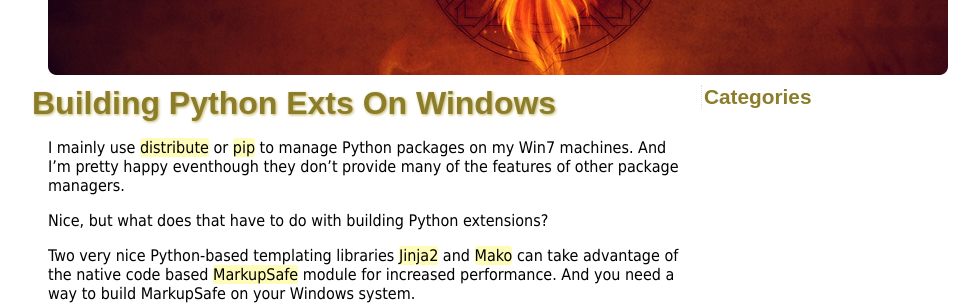
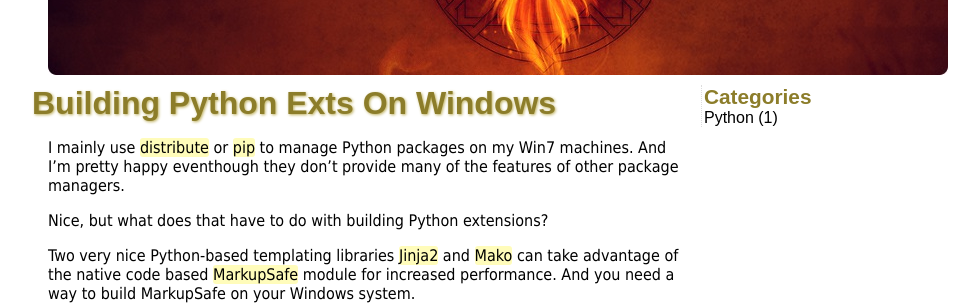
Before and after one commit to jonforums/jonforums.github.com, a Jekyll site: the page built from index.html, in a window 1280 px wide. Shown: the part 199-504 px from the top of the page, without its empty margins (142-1121 px from the left). Built offline with Jekyll 4.4.1, drawn with Linux system fonts in a browser that asks for light colours; nearby versions of some CDN libraries; Markdown is read by kramdown in place of the engine named in the settings.

Commit message:
Update home page and a page layout.

```diff
--- a/_layouts/home.html
+++ b/_layouts/home.html
@@ -6,7 +6,13 @@ layout: default
 <div id="wrapper">
 	{{ content }}
 
-	<div id="info">
-		<div id="info_title">Categories</div>
+  <div id="info">
+    {% unless site.categories == empty %}
+      <div id="info_title">Categories</div>
+    {% endunless %}
+
+    {% for c in site.categories %}
+      <div class="category">{{ c[0] | capitalize }} ({{ c[1] | size }})</div>
+    {% endfor %}
 	</div>
 </div>
--- a/index.html
+++ b/index.html
@@ -4,11 +4,11 @@ title: Jon's GitHub Home
 ---
 
 <div id="posts">
-  {% for post in site.posts %}
+  {% for p in site.posts %}
     <div class="post">
-      <a class="post_title_link" href="{{ post.url }}">{{ post.title }}</a>
-      {{ post.content }}
-	  <div class="post_date">Posted: {{ post.date }}</div>
+      <a class="post_title_link" href="{{ p.url }}">{{ p.title }}</a>
+      {{ p.content }}
+	    <div class="post_date">Posted: {{ p.date }}</div>
     </div>
   {% endfor %}
 </div>
```
